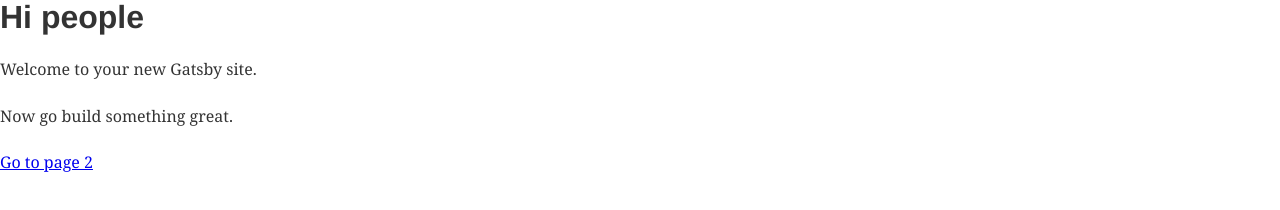
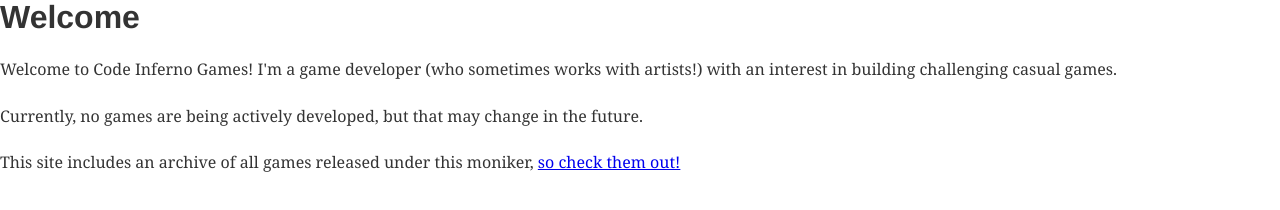
Before and after one commit to turtles/CodeInfernoGamesSite, a Gatsby site: page / in a window 1280 px wide. Built offline with nearby package versions, Linux system fonts and the light colour scheme; Gatsby itself is replaced by a stand-in of ours.

Commit message:
Homepage

```diff
--- a/src/pages/index.js
+++ b/src/pages/index.js
@@ -3,10 +3,10 @@
 
 const IndexPage = () => (
   <div>
-    <h1>Hi people</h1>
-    <p>Welcome to your new Gatsby site.</p>
-    <p>Now go build something great.</p>
-    <Link to="/page-2/">Go to page 2</Link>
+    <h1>Welcome</h1>
+    <p>Welcome to Code Inferno Games! I'm a game developer (who sometimes works with artists!) with an interest in building challenging casual games.</p>
+    <p>Currently, no games are being actively developed, but that may change in the future.</p>
+    <p>This site includes an archive of all games released under this moniker, <Link to="/games/">so check them out!</Link></p>
   </div>
 )
 
```
